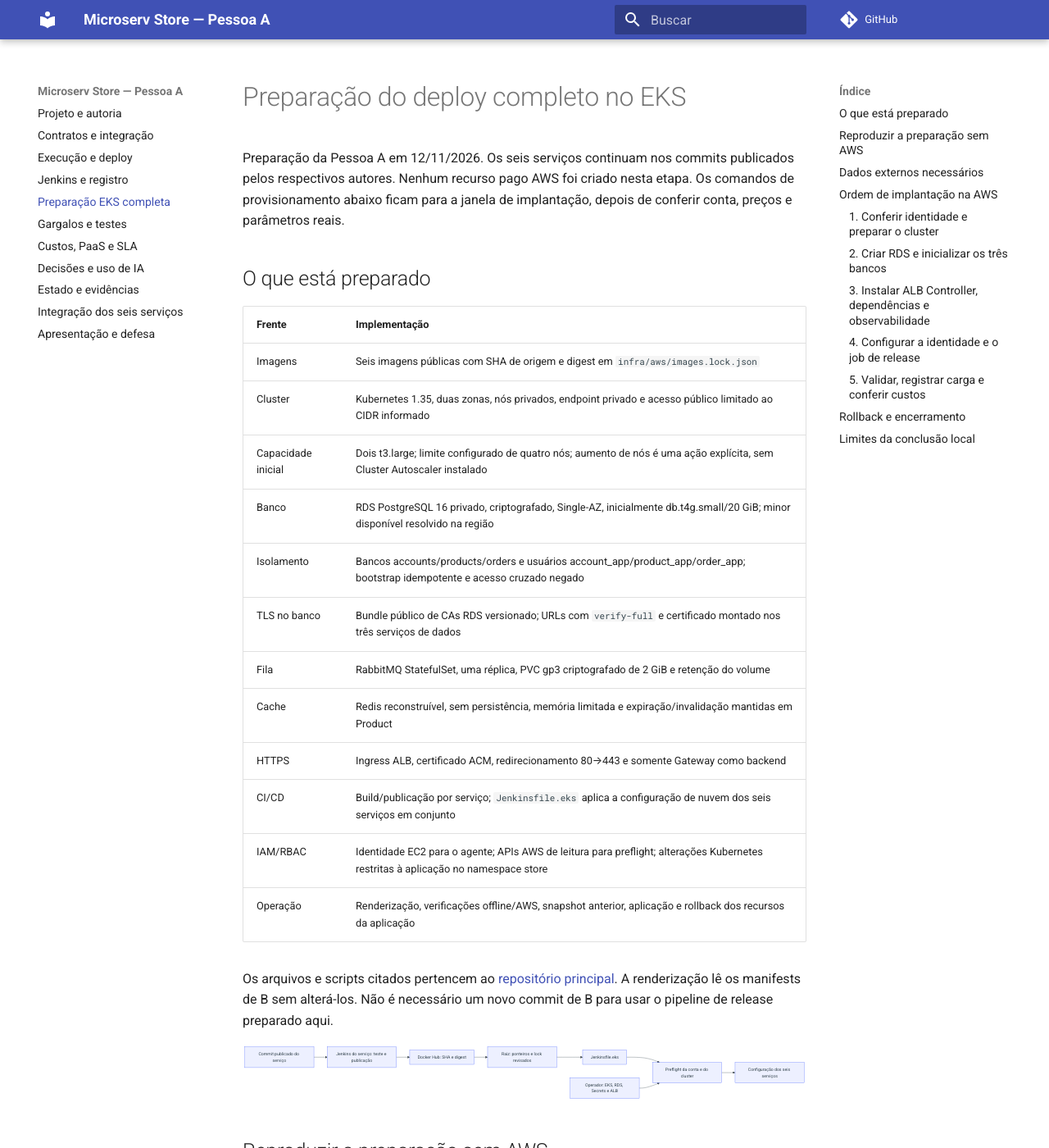
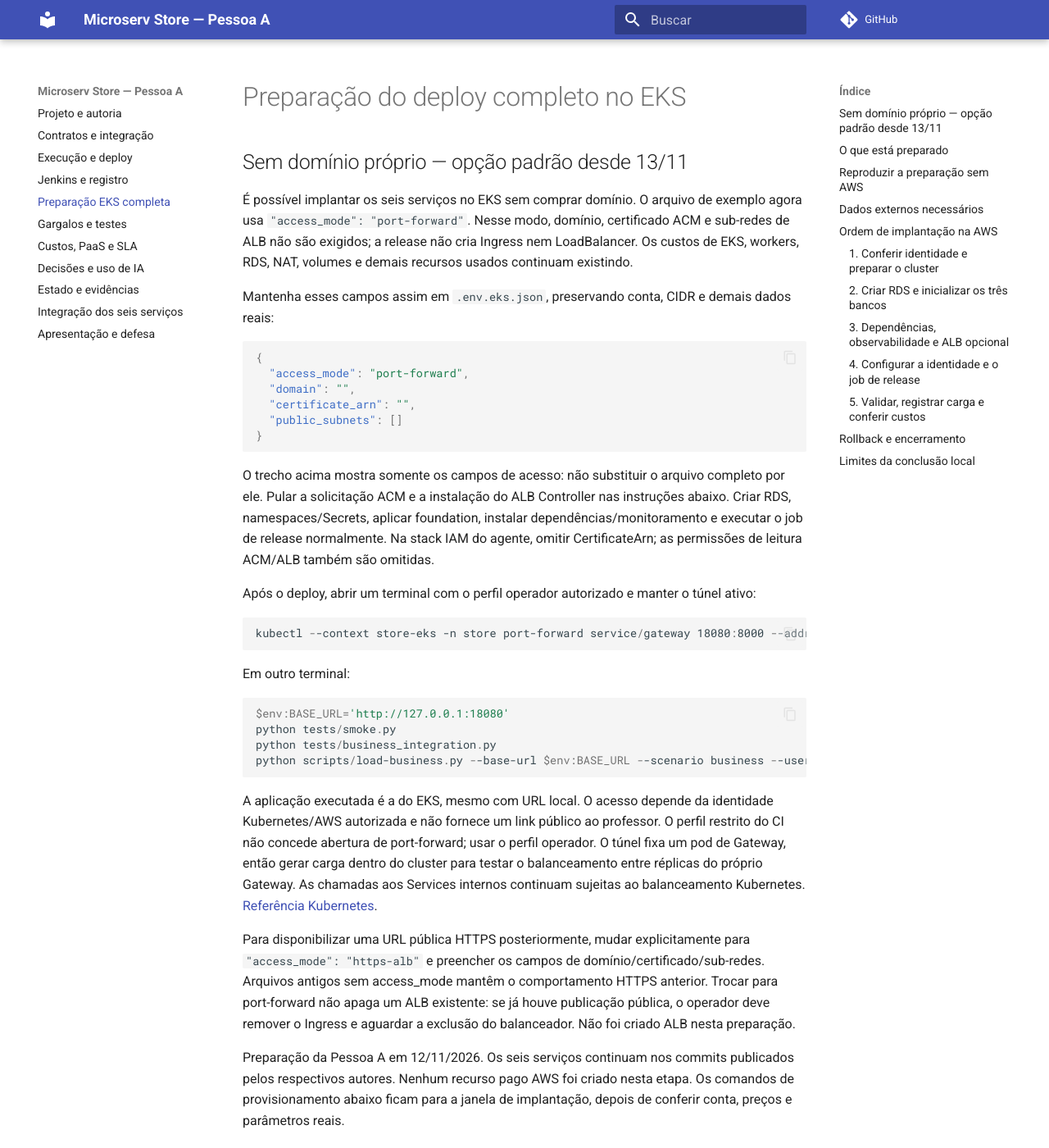
Before and after one commit to Microserv-1/store-docs-a, an MkDocs documentation site: the page built from docs/eks-preparation.md, in a window 1280 px wide and 1400 px high. Shown: the whole window at 82% size. Built offline with MkDocs 1.6.1 and Material for MkDocs 9.7.7, drawn with Linux system fonts in a browser that asks for light colours; comment, search, counter and statistics services are not loaded; some of the changed text lies outside the part shown.

Commit message:
Explain EKS access without a custom domain and record private-mode checks

````diff
--- a/docs/eks-preparation.md
+++ b/docs/eks-preparation.md
@@ -1,4 +1,40 @@
 # Preparação do deploy completo no EKS
+
+## Sem domínio próprio — opção padrão desde 13/11
+
+É possível implantar os seis serviços no EKS sem comprar domínio. O arquivo de exemplo agora usa `"access_mode": "port-forward"`. Nesse modo, domínio, certificado ACM e sub-redes de ALB não são exigidos; a release não cria Ingress nem LoadBalancer. Os custos de EKS, workers, RDS, NAT, volumes e demais recursos usados continuam existindo.
+
+Mantenha esses campos assim em `.env.eks.json`, preservando conta, CIDR e demais dados reais:
+
+```json
+{
+  "access_mode": "port-forward",
+  "domain": "",
+  "certificate_arn": "",
+  "public_subnets": []
+}
+```
+
+O trecho acima mostra somente os campos de acesso: não substituir o arquivo completo por ele. Pular a solicitação ACM e a instalação do ALB Controller nas instruções abaixo. Criar RDS, namespaces/Secrets, aplicar foundation, instalar dependências/monitoramento e executar o job de release normalmente. Na stack IAM do agente, omitir CertificateArn; as permissões de leitura ACM/ALB também são omitidas.
+
+Após o deploy, abrir um terminal com o perfil operador autorizado e manter o túnel ativo:
+
+```powershell
+kubectl --context store-eks -n store port-forward service/gateway 18080:8000 --address 127.0.0.1
+```
+
+Em outro terminal:
+
+```powershell
+$env:BASE_URL='http://127.0.0.1:18080'
+python tests/smoke.py
+python tests/business_integration.py
+python scripts/load-business.py --base-url $env:BASE_URL --scenario business --users 4 --duration 60 --context store-eks
+```
+
+A aplicação executada é a do EKS, mesmo com URL local. O acesso depende da identidade Kubernetes/AWS autorizada e não fornece um link público ao professor. O perfil restrito do CI não concede abertura de port-forward; usar o perfil operador. O túnel fixa um pod de Gateway, então gerar carga dentro do cluster para testar o balanceamento entre réplicas do próprio Gateway. As chamadas aos Services internos continuam sujeitas ao balanceamento Kubernetes. [Referência Kubernetes](https://kubernetes.io/docs/tasks/access-application-cluster/port-forward-access-application-cluster/).
+
+Para disponibilizar uma URL pública HTTPS posteriormente, mudar explicitamente para `"access_mode": "https-alb"` e preencher os campos de domínio/certificado/sub-redes. Arquivos antigos sem access_mode mantêm o comportamento HTTPS anterior. Trocar para port-forward não apaga um ALB existente: se já houve publicação pública, o operador deve remover o Ingress e aguardar a exclusão do balanceador. Não foi criado ALB nesta preparação.
 
 Preparação da Pessoa A em 12/11/2026. Os seis serviços continuam nos commits publicados pelos respectivos autores. Nenhum recurso pago AWS foi criado nesta etapa. Os comandos de provisionamento abaixo ficam para a janela de implantação, depois de conferir conta, preços e parâmetros reais.
 
@@ -14,7 +50,7 @@ Preparação da Pessoa A em 12/11/2026. Os seis serviços continuam nos commits
 | TLS no banco | Bundle público de CAs RDS versionado; URLs com `verify-full` e certificado montado nos três serviços de dados |
 | Fila | RabbitMQ StatefulSet, uma réplica, PVC gp3 criptografado de 2 GiB e retenção do volume |
 | Cache | Redis reconstruível, sem persistência, memória limitada e expiração/invalidação mantidas em Product |
-| HTTPS | Ingress ALB, certificado ACM, redirecionamento 80→443 e somente Gateway como backend |
+| Acesso | Port-forward sem domínio por padrão; Ingress ALB com ACM/HTTPS como opção pública |
 | CI/CD | Build/publicação por serviço; `Jenkinsfile.eks` aplica a configuração de nuvem dos seis serviços em conjunto |
 | IAM/RBAC | Identidade EC2 para o agente; APIs AWS de leitura para preflight; alterações Kubernetes restritas à aplicação no namespace store |
 | Operação | Renderização, verificações offline/AWS, snapshot anterior, aplicação e rollback dos recursos da aplicação |
@@ -56,8 +92,8 @@ Preencher uma cópia ignorada `infra/aws/deploy.example.json` → `.env.eks.json
 
 - Conta AWS e identidade do operador, região e zonas disponíveis; quotas EC2/EKS e orçamento.
 - CIDR público real do operador, preferencialmente `/32`. Não usar o CIDR de documentação ou `0.0.0.0/0`.
-- Domínio controlado pela dupla e certificado ACM **ISSUED** na mesma região, cobrindo esse domínio.
-- Após criar o cluster: IDs de duas sub-redes públicas para o ALB, VPC, sub-redes privadas e security group realmente associado aos workers.
+- Somente para https-alb: domínio controlado pela dupla e certificado ACM **ISSUED** na mesma região, cobrindo esse domínio.
+- Após criar o cluster: VPC, sub-redes privadas e security group realmente associado aos workers; somente para https-alb, duas sub-redes públicas do ALB.
 - Após criar RDS: endpoint privado e minor PostgreSQL 16 disponível na região.
 - Identidade do agente Jenkins, acesso de rede ao endpoint EKS e credenciais de checkout/registry.
 
@@ -101,7 +137,7 @@ aws cloudformation describe-stacks --stack-name microserv-store-rds --region us-
 
 Não passar senhas literais na linha de comando. O template usa `NoEcho`, não tem senha em Outputs e retém snapshot ao excluir/substituir o banco. O cfn-lint registra W1011 por preferir referências dinâmicas: foi mantido o parâmetro NoEcho com arquivo local ignorado neste roteiro acadêmico. Proteger esse arquivo e a credencial do operador; migrar para um gerenciador de segredos caso o ambiente seja compartilhado.
 
-Preencher `PGHOST` em `.env.eks` com o endpoint privado obtido. Completar os IDs/domínio/certificado de `.env.eks.json` e renderizar a release real:
+Preencher `PGHOST` em `.env.eks` com o endpoint privado obtido. Conferir `.env.eks.json`; preencher domínio/certificado/sub-redes públicas somente no modo https-alb. Renderizar a release real:
 
 ```powershell
 .venv-ops/Scripts/python scripts/prepare-eks.py render --config .env.eks.json
@@ -125,7 +161,9 @@ kubectl --context store-eks -n store-bootstrap delete job/rds-bootstrap secret/r
 
 Os scripts de aplicação de Secrets conferem a identidade AWS e o endpoint do kubeconfig antes de enviar os dados por stdin. O arquivo mestre fica local e não entra nos artefatos do Jenkins.
 
-### 3. Instalar ALB Controller, dependências e observabilidade
+### 3. Dependências, observabilidade e ALB opcional
+
+No modo port-forward, pular o bloco de instalação do ALB Controller e seguir diretamente para a instalação da foundation e das dependências. O bloco seguinte se aplica somente a https-alb.
 
 `infra/aws/controller.lock.json` fixa chart 1.16.0/controller v2.16.0. A política IAM correspondente está versionada em `infra/aws/lbc-iam-policy.json`. Criar a política na conta e associá-la por IRSA ao ServiceAccount `aws-load-balancer-controller` em `kube-system`, conforme o [guia oficial](https://kubernetes-sigs.github.io/aws-load-balancer-controller/v2.16/deploy/installation/).
 
@@ -136,6 +174,11 @@ helm repo add eks https://aws.github.io/eks-charts
 helm repo update
 helm upgrade --install aws-load-balancer-controller eks/aws-load-balancer-controller --kube-context store-eks --namespace kube-system --version 1.16.0 --set clusterName=microserv-store --set region=us-east-1 --set vpcId=<vpc-id> --set serviceAccount.create=false --set serviceAccount.name=aws-load-balancer-controller
 kubectl --context store-eks -n kube-system rollout status deployment/aws-load-balancer-controller --timeout=300s
+```
+
+Nos dois modos, instalar a infraestrutura compartilhada da aplicação:
+
+```powershell
 kubectl --context store-eks apply -f artifacts/eks/foundation.json
 kubectl --context store-eks -n store rollout status statefulset/rabbitmq --timeout=300s
 kubectl --context store-eks -n store rollout status deployment/redis --timeout=180s
@@ -146,7 +189,7 @@ O Ingress cria um ALB com HTTPS e redirecionamento; configurar o DNS do domínio
 
 ### 4. Configurar a identidade e o job de release
 
-`infra/aws/jenkins-iam.yaml` cria uma role e InstanceProfile para um agente EC2 dedicado, com DescribeCluster e leituras de versão/sub-redes/certificado para o preflight. Informar `ClusterName` e `CertificateArn` ao criar a stack. O agente EC2 deve estar em rede que alcance o endpoint privado EKS e usar IMDSv2; o container precisa alcançar o IMDS (hop limit compatível) ou receber credenciais temporárias por mecanismo equivalente. Não gravar chaves AWS no Git ou na imagem.
+`infra/aws/jenkins-iam.yaml` cria uma role e InstanceProfile para um agente EC2 dedicado, com DescribeCluster e leitura de versão. Informar ClusterName; CertificateArn só é necessário no modo https-alb e habilita as leituras de certificado/sub-redes do preflight público. O agente EC2 deve estar em rede que alcance o endpoint privado EKS e usar IMDSv2; o container precisa alcançar o IMDS (hop limit compatível) ou receber credenciais temporárias por mecanismo equivalente. Não gravar chaves AWS no Git ou na imagem.
 
 No host dedicado, com Git, Docker/Compose e Python instalados:
 
@@ -178,9 +221,11 @@ O Jenkins local já possui jobs `github-store-*` e `store-eks-release` com SCM G
 
 Os jobs dos serviços publicam com `DEPLOY=false`. **No EKS, usar `Jenkinsfile.eks` para aplicar `applications.json`**, que mantém a montagem da CA do RDS. O deploy direto dos manifests originais por um Jenkinsfile de serviço pode remover essa configuração adicional. O modo local dos Jenkinsfiles continua válido para Kind.
 
-O job `store-eks-release` usa `DEPLOY_EKS=false` por padrão: checkout real, ferramentas, sete testes de proteção, renderização e preflight offline. Para o deploy real, após o bootstrap, informar `DEPLOY_EKS=true` e `KUBE_CONTEXT` do kubeconfig da role. O pipeline verifica conta, versão, certificado, VPC, endpoint, nós e controllers, salva o estado anterior, aplica os seis serviços e aguarda rollouts. Namespace, Secrets e infraestrutura são responsabilidade do operador.
+O job `store-eks-release` usa `DEPLOY_EKS=false` por padrão: checkout real, ferramentas, testes de proteção, renderização e preflight offline. Para o deploy real, após o bootstrap, informar `DEPLOY_EKS=true` e `KUBE_CONTEXT` do kubeconfig da role. O pipeline verifica conta, versão, endpoint, nós, EBS e métricas; no modo público, verifica também certificado, VPC/sub-redes e ALB Controller. Salva o estado anterior, aplica os seis serviços e aguarda rollouts. Namespace, Secrets e infraestrutura são responsabilidade do operador.
 
 ### 5. Validar, registrar carga e conferir custos
+
+Para port-forward, usar os comandos da seção inicial, com BASE_URL no loopback. O exemplo HTTPS seguinte se aplica ao modo https-alb.
 
 ```powershell
 .venv-ops/Scripts/python scripts/eks-preflight.py --cloud --config .env.eks.json --cluster-context store-eks
````
Also changed, not shown: docs/evidence/2026-11-13/preflight.json (added, +8 -0 lines), docs/evidence/2026-11-13/validation.json (added, +12 -0 lines), docs/operations.md (+2 -0 lines), docs/status.md (+10 -0 lines).
